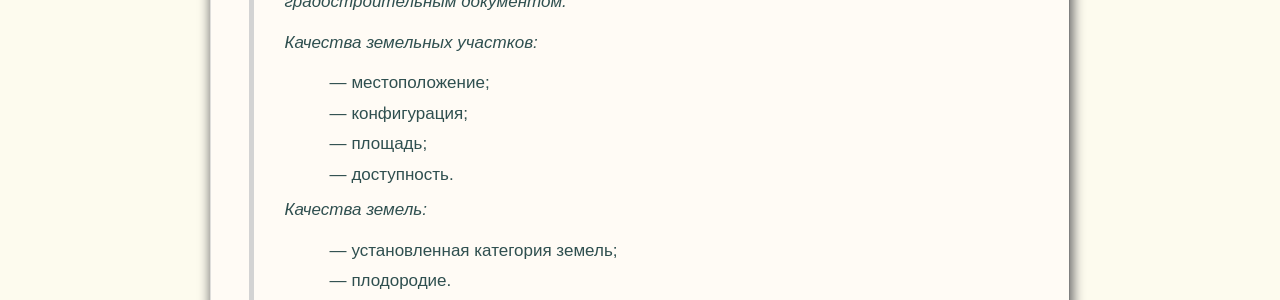
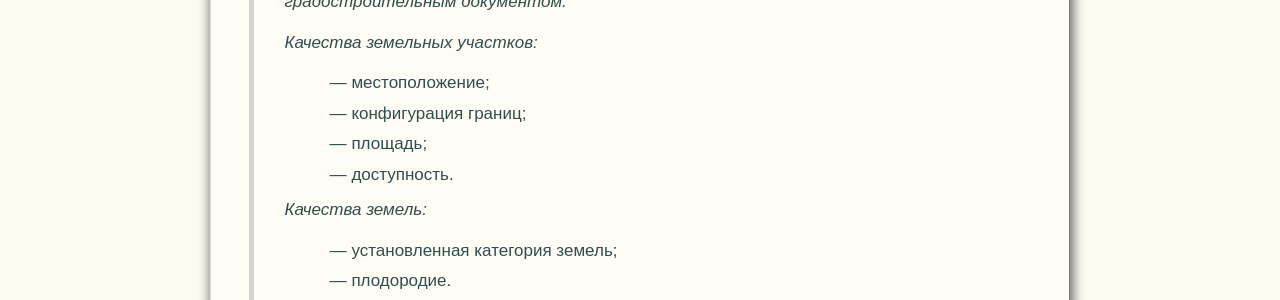
Before and after one commit to SergSi/land-use-art, a Jekyll site: the page built from _posts/2024-12-07-alhimia.md, in a window 1280 px wide and 900 px high, scrolled down 6488 px. Shown: the part 156-456 px from the top of the window. Built offline with Jekyll 4.4.1, drawn with Linux system fonts in a browser that asks for light colours; some web fonts are replaced.

Commit message:
Update 2024-12-07-alhimia.md

```diff
--- a/_posts/2024-12-07-alhimia.md
+++ b/_posts/2024-12-07-alhimia.md
@@ -135,7 +135,7 @@ file-1="Алхимия.png" caption-1="Схема Великого алхими
 > Качества земельных участков:
 >
 > - местоположение;
-> - конфигурация;
+> - конфигурация границ;
 > - площадь;
 > - доступность.
 >
```
